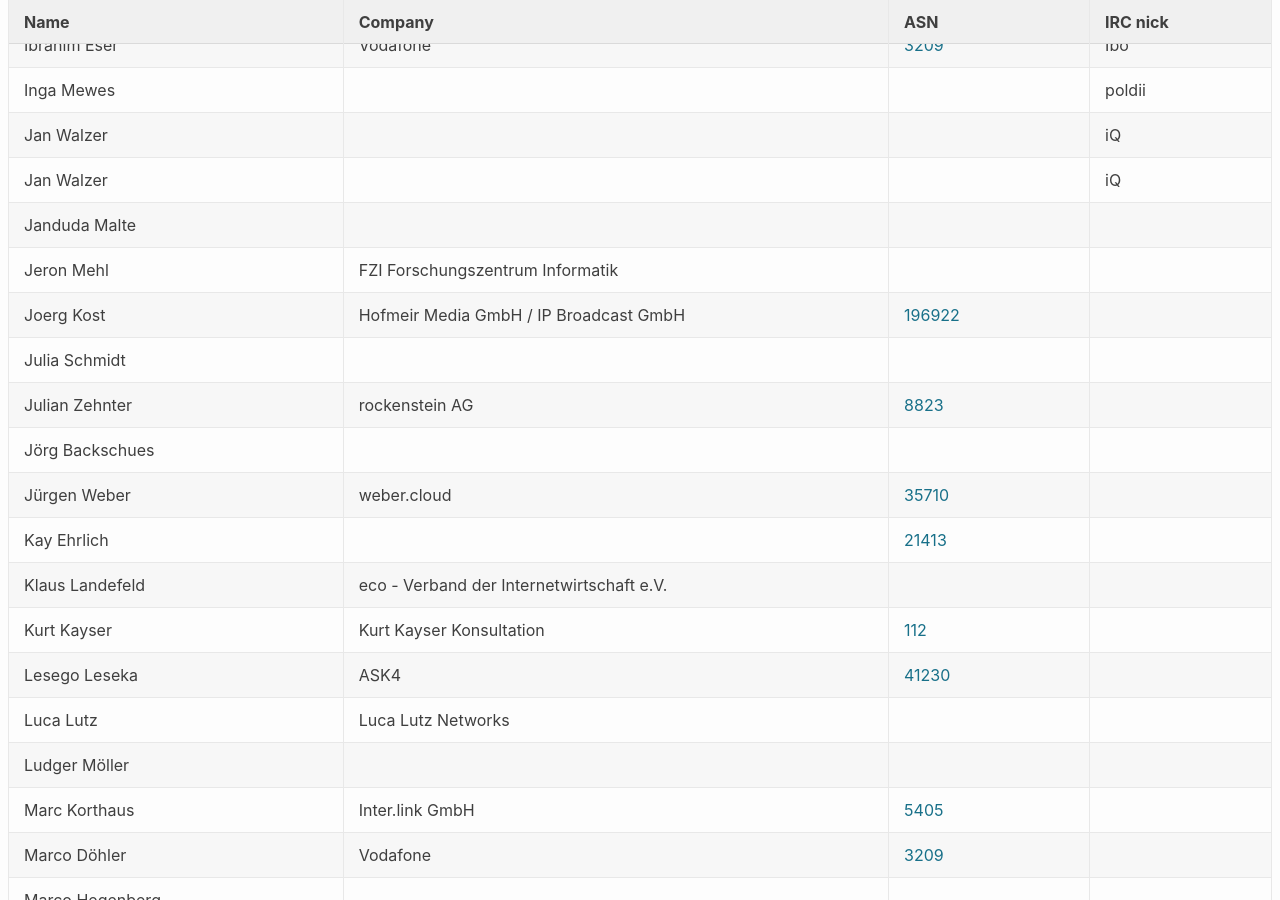
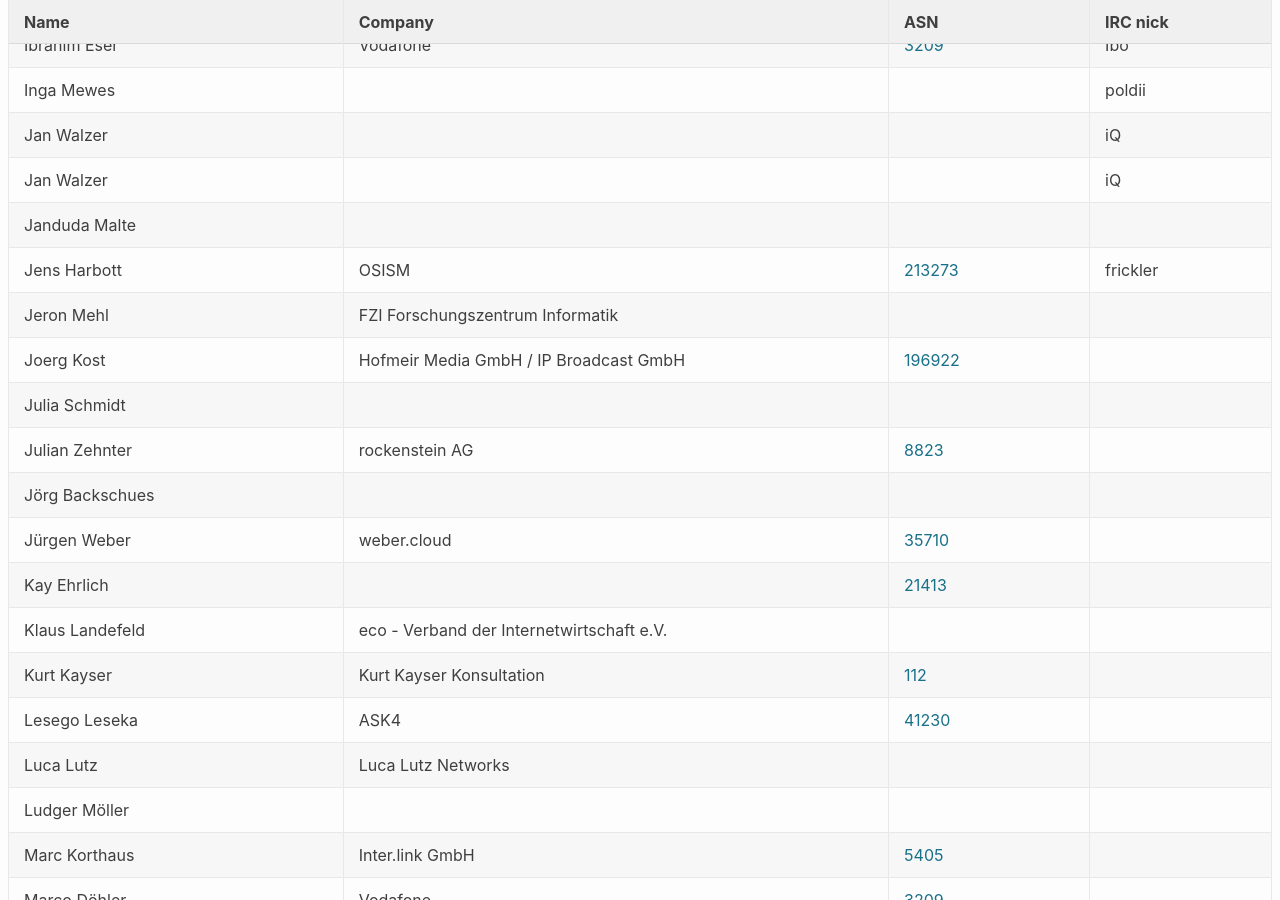
Before and after one commit to denog/pretix-attendeelist, a Jekyll site: the page built from denog15/index.md, in a window 1280 px wide and 900 px high, scrolled down 22749 px. Built offline with Jekyll 4.4.1, drawn with Linux system fonts in a browser that asks for light colours.

Commit message:
Latest data: Fri Nov 17 11:48:02 UTC 2023

```diff
--- a/_data/attendees_denog15_online.json
+++ b/_data/attendees_denog15_online.json
@@ -202,6 +202,12 @@
     "company": null,
     "irc": "iQ",
     "asn": null
+  },
+  {
+    "name": "Jens Harbott",
+    "company": "OSISM",
+    "irc": "frickler",
+    "asn": "213273"
   },
   {
     "name": "Jeron Mehl",
```
